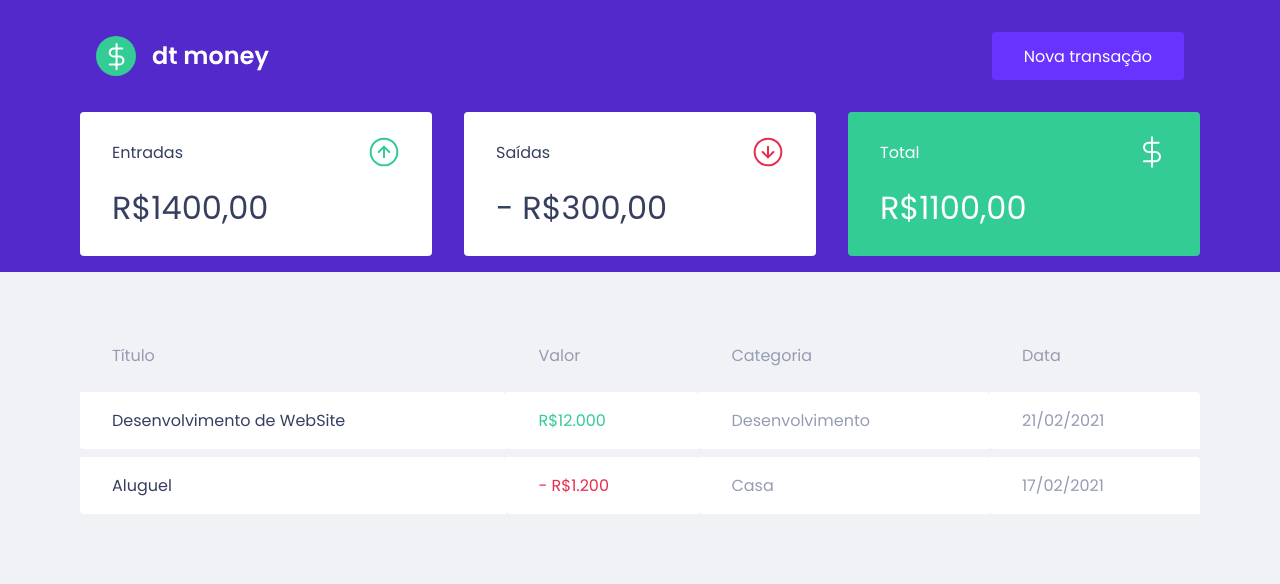
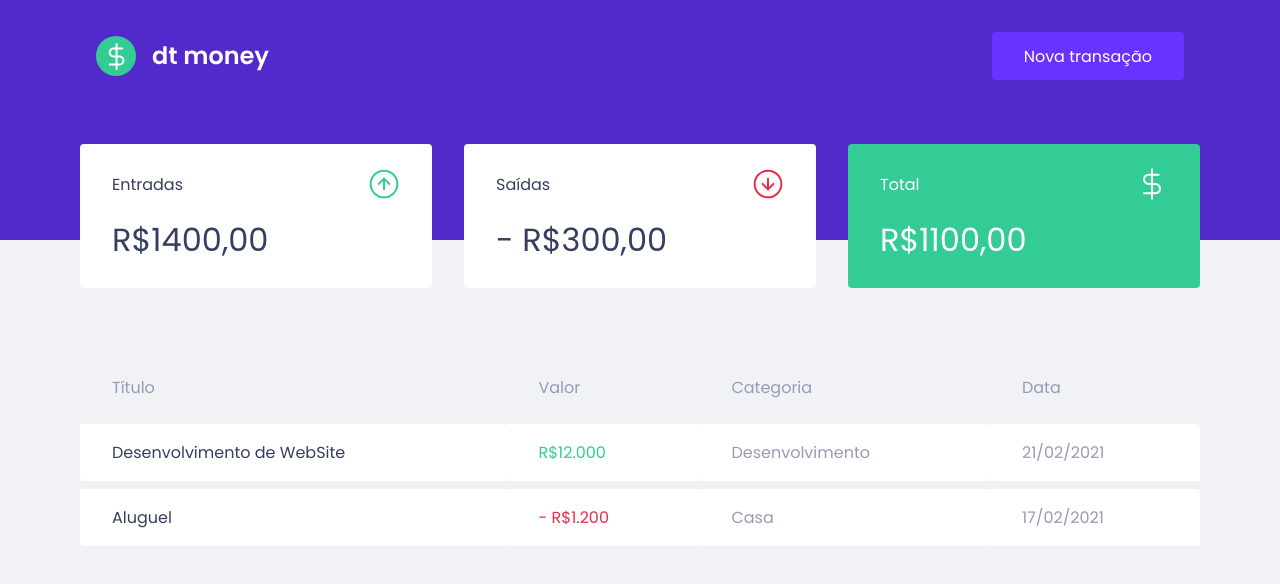
Before and after one commit to lucaslacerdaa/dtmoney, a React (Create React App) app: page / in a window 1280 px wide. Shown: the top 584 px of the page. Built offline with nearby package versions, Linux system fonts and the light colour scheme; no server answers; what miragejs would draw is missing.

Commit message:
Feature: Reorganizando estilos do Header e Summary

```diff
--- a/src/components/Header/styles.ts
+++ b/src/components/Header/styles.ts
@@ -8,7 +8,7 @@ export const Content = styled.div`
     max-width: 1120px;
     margin: 0 auto;
 
-    padding: 2rem 1rem 12rem;
+    padding: 2rem 1rem 10rem;
     display: flex;
     align-items: center;
     justify-content: space-between;
--- a/src/components/Summary/styles.ts
+++ b/src/components/Summary/styles.ts
@@ -4,7 +4,7 @@ export const Container = styled.div`
     display: grid;
     grid-template-columns: repeat(3, 1fr);
     gap: 2rem;
-    margin-top: -10rem;
+    margin-top: -6rem;
 
     div{
         background: var(--shape);
```
